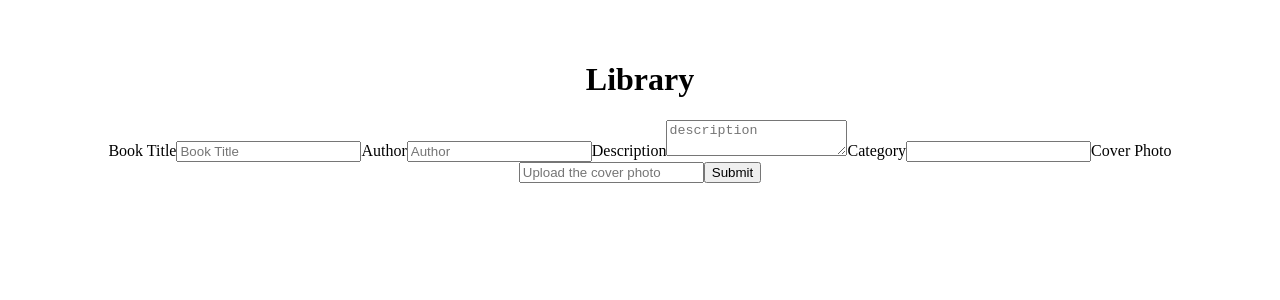
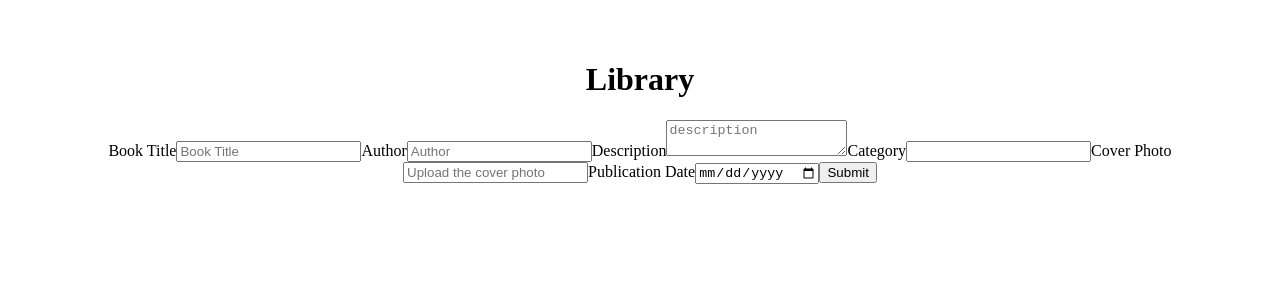
Before and after one commit to M-Pedrami/PERN-Library, a React (Vite) app in the folder client/: page / in a window 1280 px wide. Shown: the top 300 px of the page. Built offline with nearby package versions, Linux system fonts and the light colour scheme.

Commit message:
added published at

```diff
--- a/client/src/App.jsx
+++ b/client/src/App.jsx
@@ -3,35 +3,43 @@ import "./App.css";
 import Input from "./components/InputFields";
 
 function App() {
-  const[data, setData] = useState([]);
-  const [book, setbook] = useState({})
-  useEffect(()=>{
-   const getData = async () =>{
+  const [data, setData] = useState([]);
+  const [book, setbook] = useState({});
+  useEffect(() => {
+    const getData = async () => {
       try {
-      const response = await fetch('http://localhost:3001')
-      const data = await response.json()
-      setData(data.rows)
+        const response = await fetch("http://localhost:3001");
+        const data = await response.json();
+        setData(data.rows);
       } catch (error) {
-      console.log('ERROR CLIENT', error)
+        console.log("ERROR CLIENT", error);
       }
-   }
-   getData()
-  }, [book])
-  console.log(book)
+    };
+    getData();
+  }, [book]);
+
+  //This functions reformats the date returned from the book.published_at
+  const formatDate = (dateString) => {
+    const options = { year: "numeric", month: "numeric", day: "numeric" };
+    return new Date(dateString).toLocaleDateString(undefined, options);
+  };
+  console.log(book);
   return (
     <>
       <h1>Library</h1>
-  <Input setbook = {setbook} book = {book}/>
-  {data.map(book =>(
+      <Input setbook={setbook} book={book} />
+      {data.map((book) => (
         <>
-
-    <p>{book.title} by {book.author}</p>
+          <p>
+            {book.title} by {book.author}
+          </p>
+          publihsed at {formatDate(book.published_at)}
           <p>{book.description}</p>
-    <img src={book.cover_url} alt={book.title} style={{width:250}} />
+          <img src={book.cover_url} alt={book.title} style={{ width: 250 }} />
         </>
       ))}
     </>
-  )
+  );
 }
 
 export default App;
--- a/client/src/components/InputFields/index.jsx
+++ b/client/src/components/InputFields/index.jsx
@@ -5,7 +5,8 @@ export default function index({ setbook }) {
   const [author, setauthor] = useState("");
   const [category, setCategory] = useState();
   const [description, setDescription] = useState("");
-  const [cover, setCover] = useState("")
+  const [cover, setCover] = useState("");
+  const [date, setDate] = useState();
 
   const handleSubmit = async (e) => {
     e.preventDefault();
@@ -14,7 +15,8 @@ export default function index({ setbook }) {
       author: author,
       category: category,
       description: description,
-      cover_url : cover
+      cover_url: cover,
+      published_at: date,
     };
     try {
       const response = await fetch("http://localhost:3001", {
@@ -87,6 +89,15 @@ export default function index({ setbook }) {
           setCover(e.target.value);
         }}
       />
+      <label htmlFor="published">Publication Date</label>
+      <input
+        type="date"
+        name="Published"
+        id="Published"
+        onChange={(e) => {
+          setDate(e.target.value);
+        }}
+      />
       <button type="submit">Submit</button>
     </form>
   );
```
Also changed, not shown: 1 other file (tests, documents, lock files or other folders). Lines whose indentation alone changed are shown as unchanged.
